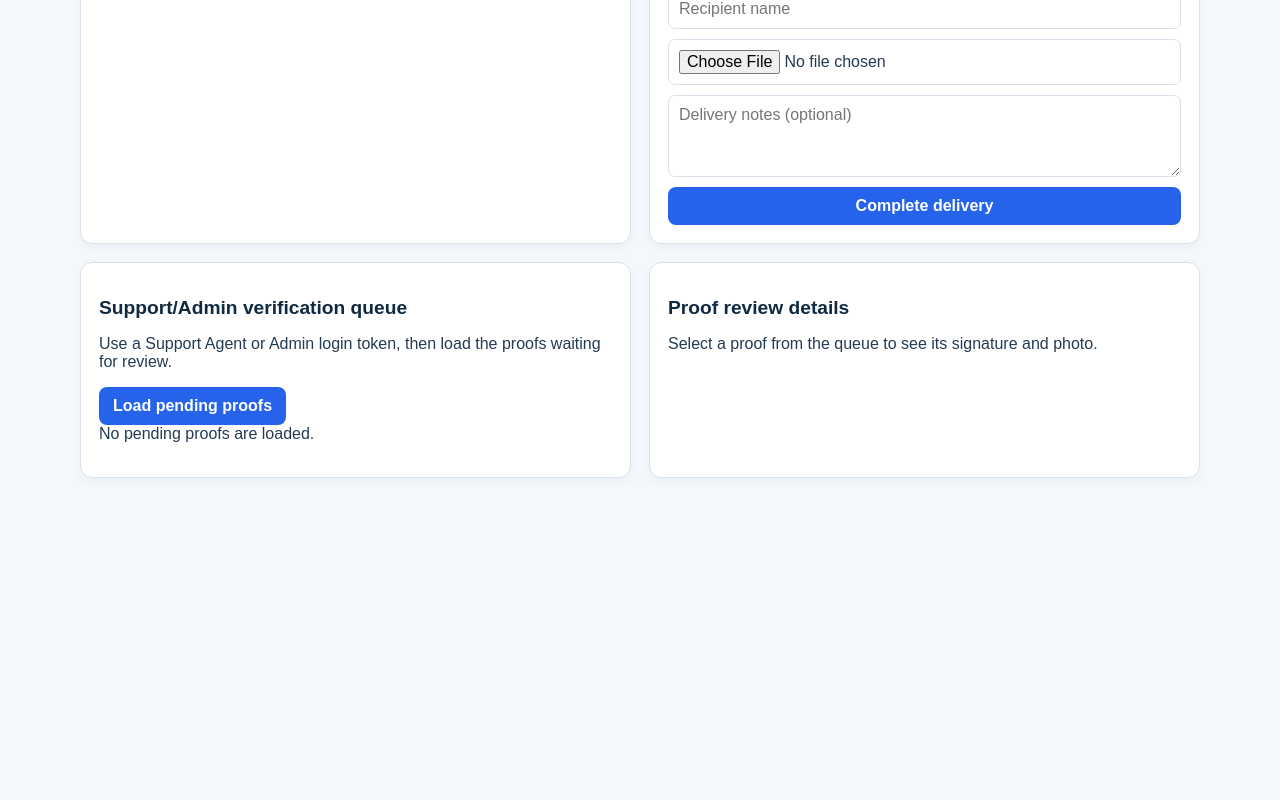
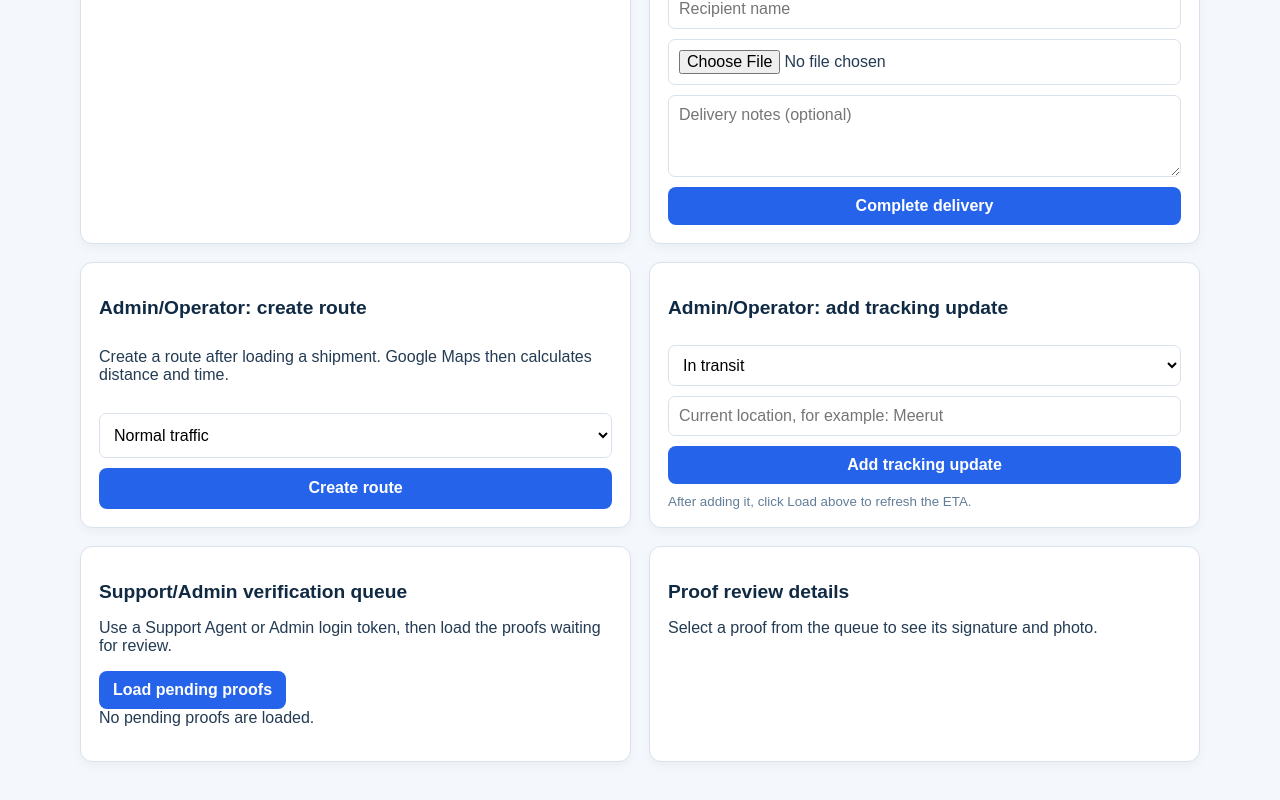
Before and after one commit to springboardmentor902/Shipment-Tracking-Delivery-Visibility-Platform-Team2, a Next.js app in the folder frontend/: page / in a window 1280 px wide. Shown: the part 1316-2116 px from the top of the page. Before the commit the page ends 1846 px from the top, so only its background shows below. Built offline with nearby package versions, Linux system fonts and the light colour scheme; no server answers.

Commit message:
Add route and tracking dashboard controls

```diff
--- a/frontend/app/page.tsx
+++ b/frontend/app/page.tsx
@@ -10,6 +10,7 @@ type Eta = { predictedDeliveryTime: string; delayRiskScore: number; confidenceSc
 type TrackingEvent = { id: number; status: string; location?: string; eventTimestamp: string };
 type Notification = { id: number; title: string; message: string; readAt?: string };
 type LoginResult = { token: string; user: { fullName: string; role: string } };
+type Route = { distanceKm?: number; estimatedTimeMinutes?: number; trafficCondition?: string };
 type Pod = {
   shipmentId: number;
   deliveredToName: string;
@@ -55,6 +56,10 @@ export default function Home() {
   const [podFile, setPodFile] = useState<File>();
   const [recipient, setRecipient] = useState("");
   const [deliveryNotes, setDeliveryNotes] = useState("");
+  const [route, setRoute] = useState<Route>();
+  const [trafficCondition, setTrafficCondition] = useState("NORMAL");
+  const [trackingStatus, setTrackingStatus] = useState("IN_TRANSIT");
+  const [trackingLocation, setTrackingLocation] = useState("");
   const unreadCount = useMemo(() => notifications.filter((item) => !item.readAt).length, [notifications]);
 
   async function login(event: FormEvent<HTMLFormElement>) {
@@ -180,6 +185,35 @@ export default function Home() {
     }
   }
 
+  async function createRoute(event: FormEvent<HTMLFormElement>) {
+    event.preventDefault();
+    if (!shipmentId) return setMessage("Load or enter a shipment ID first.");
+    try {
+      const created = await request<Route>("/api/routes", token, {
+        method: "POST",
+        body: JSON.stringify({ shipmentId: Number(shipmentId), trafficCondition }),
+      });
+      setRoute(created);
+      setMessage("Route created. Distance and time are filled when Google Maps is available.");
+    } catch (error) {
+      setMessage(error instanceof Error ? error.message : "Could not create the route.");
+    }
+  }
+
+  async function addTrackingEvent(event: FormEvent<HTMLFormElement>) {
+    event.preventDefault();
+    if (!shipmentId) return setMessage("Load or enter a shipment ID first.");
+    try {
+      await request(`/api/tracking/${shipmentId}`, token, {
+        method: "POST",
+        body: JSON.stringify({ status: trackingStatus, location: trackingLocation }),
+      });
+      setMessage("Tracking update added. Load the shipment again to see the ETA.");
+    } catch (error) {
+      setMessage(error instanceof Error ? error.message : "Could not add the tracking update.");
+    }
+  }
+
   return <main className="page">
     <header className="header"><div><p className="eyebrow">INFOSYS SPRINGBOARD PROJECT</p><h1>ShipTrack Pro</h1><p className="subtitle">Track shipments, see delivery risk and upload delivery proof.</p></div>
       <div className="notification-area"><button className="bell" onClick={() => { setShowNotifications(!showNotifications); loadNotifications(); }}>🔔 Notifications {unreadCount > 0 && <span className="badge">{unreadCount}</span>}</button>
@@ -201,6 +235,9 @@ export default function Home() {
     <section className="grid"><section className="card"><h2>Live delivery updates</h2>{!events.length && <p>No tracking events loaded yet.</p>}<ol className="timeline">{events.map((event) => <li key={event.id}><strong>{event.status}</strong><span>{event.location || "Location not provided"}</span><small>{new Date(event.eventTimestamp).toLocaleString()}</small></li>)}</ol></section>
       <section className="card pod"><h2>Proof of delivery</h2>{pod ? <><p>Received by: <strong>{pod.deliveredToName}</strong></p><p>Verification: <span className="chip">{pod.verificationStatus}</span></p>{pod.deliveryNotes && <p>Notes: {pod.deliveryNotes}</p>}<div className="proof-images">{pod.signatureUrl && <img src={`${API_URL}${pod.signatureUrl}`} alt="Delivery signature" />}{pod.photoUrl && <img src={`${API_URL}${pod.photoUrl}`} alt="Delivery proof" />}</div></> : <form className="form" onSubmit={submitPod}><p>For logistics operators: select a shipment above, then upload proof.</p><input required value={recipient} onChange={(event) => setRecipient(event.target.value)} placeholder="Recipient name" /><input required type="file" accept="image/*" onChange={(event) => setPodFile(event.target.files?.[0])} /><textarea value={deliveryNotes} onChange={(event) => setDeliveryNotes(event.target.value)} placeholder="Delivery notes (optional)" /><button type="submit">Complete delivery</button></form>}</section></section>
 
+    <section className="grid"><form className="card form" onSubmit={createRoute}><h2>Admin/Operator: create route</h2><p>Create a route after loading a shipment. Google Maps then calculates distance and time.</p><select value={trafficCondition} onChange={(event) => setTrafficCondition(event.target.value)}><option value="NORMAL">Normal traffic</option><option value="HEAVY">Heavy traffic</option><option value="LIGHT">Light traffic</option></select><button type="submit">Create route</button>{route && <p>Distance: <strong>{route.distanceKm ?? "Not available"}</strong> km<br />Estimated time: <strong>{route.estimatedTimeMinutes ?? "Not available"}</strong> minutes</p>}</form>
+      <form className="card form" onSubmit={addTrackingEvent}><h2>Admin/Operator: add tracking update</h2><select value={trackingStatus} onChange={(event) => setTrackingStatus(event.target.value)}><option value="PICKED_UP">Picked up</option><option value="IN_TRANSIT">In transit</option><option value="OUT_FOR_DELIVERY">Out for delivery</option></select><input value={trackingLocation} onChange={(event) => setTrackingLocation(event.target.value)} placeholder="Current location, for example: Meerut" /><button type="submit">Add tracking update</button><small>After adding it, click Load above to refresh the ETA.</small></form></section>
+
     <section className="grid"><section className="card"><h2>Support/Admin verification queue</h2><p>Use a Support Agent or Admin login token, then load the proofs waiting for review.</p><button onClick={loadPendingProofs}>Load pending proofs</button>{!pendingProofs.length && <p>No pending proofs are loaded.</p>}<div className="queue">{pendingProofs.map((proof) => <button className="queue-item" key={proof.shipmentId} onClick={() => openProof(proof)}><strong>Shipment #{proof.shipmentId}</strong><span>Received by {proof.deliveredToName}</span><small>{proof.deliveredAt ? new Date(proof.deliveredAt).toLocaleString() : "Date not available"}</small></button>)}</div></section>
       <section className="card"><h2>Proof review details</h2>{selectedProof ? <><p>Shipment: <strong>#{selectedProof.shipmentId}</strong></p><p>Received by: <strong>{selectedProof.deliveredToName}</strong></p>{selectedProof.deliveryNotes && <p>Notes: {selectedProof.deliveryNotes}</p>}<div className="proof-images">{selectedProof.signatureUrl && <img src={`${API_URL}${selectedProof.signatureUrl}`} alt="Full delivery signature" />}{selectedProof.photoUrl && <img src={`${API_URL}${selectedProof.photoUrl}`} alt="Full delivery photo" />}</div><div className="actions"><button onClick={() => verifyProof("VERIFIED")}>Approve proof</button><button className="danger" onClick={() => verifyProof("REJECTED")}>Reject proof</button></div></> : <p>Select a proof from the queue to see its signature and photo.</p>}</section></section>
   </main>;
```
Also changed, not shown: 1 other file (tests, documents, lock files or other folders).
